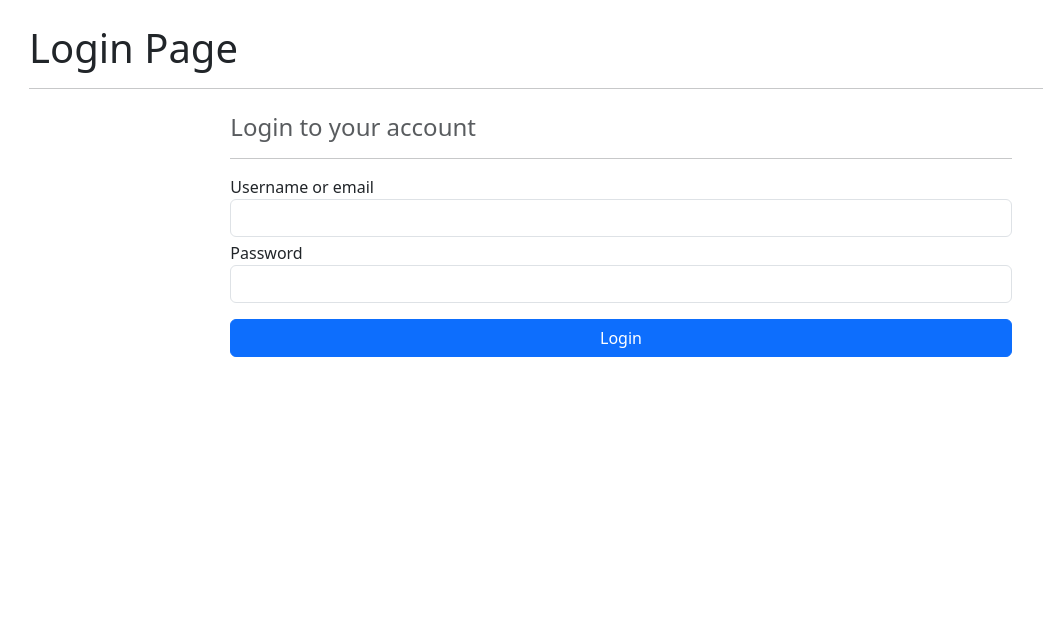
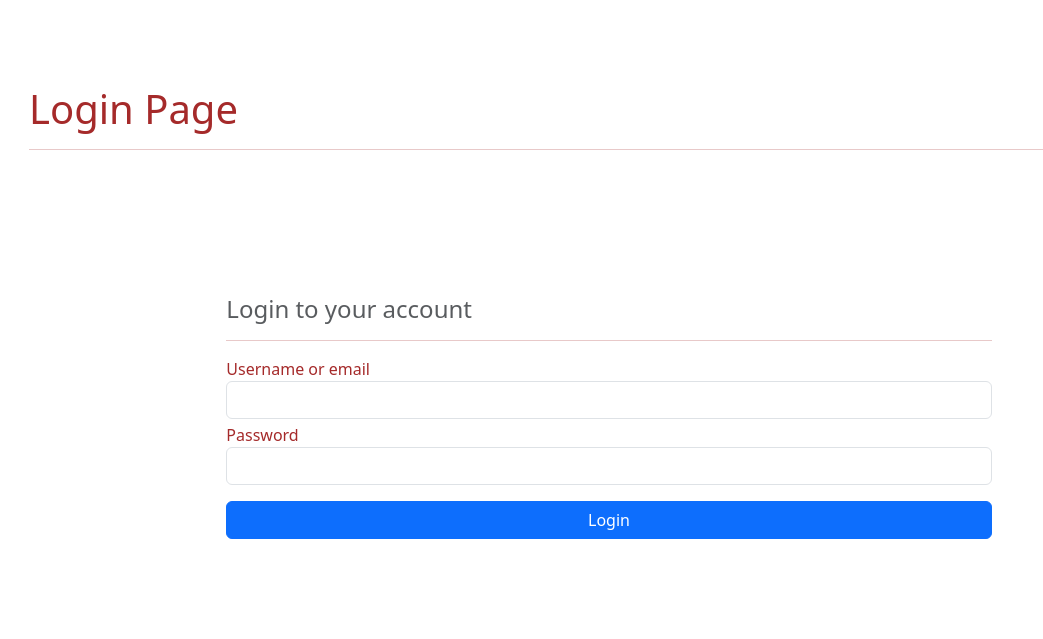
Before and after one commit to ays19/AUTHENTICATION, a Django app: page /login/ in a window 1280 px wide. Shown: the top 639 px of the page, without its empty margins (19-1062 px from the left). Run offline with Django 5.2, Linux system fonts and the light colour scheme.

Commit message:
new changes css

```diff
--- a/authentication/account/static/main.css
+++ b/authentication/account/css/main.css
@@ -2,5 +2,5 @@
     width: 100% !important;
     height: 80vh !important;
     overflow: hidden !important;
-    color: aqua !important;
+    color: brown !important;
 }
--- a/authentication/account/templates/base.html
+++ b/authentication/account/templates/base.html
@@ -9,6 +9,7 @@
 
     <!-- Bootstrap CSS -->
     <link rel="stylesheet" href="https://cdn.jsdelivr.net/npm/bootstrap@5.3.8/dist/css/bootstrap.rtl.min.css" integrity="sha384-CfCrinSRH2IR6a4e6fy2q6ioOX7O6Mtm1L9vRvFZ1trBncWmMePhzvafv7oIcWiW" crossorigin="anonymous">
+    <link rel="stylesheet" href="{% static 'css/main.css' %}">
 
   </head>
   <body>
@@ -19,7 +20,6 @@
 
     <!-- Option 1: Bootstrap Bundle with Popper -->
     <script src="https://cdn.jsdelivr.net/npm/bootstrap@5.3.8/dist/js/bootstrap.bundle.min.js" integrity="sha384-FKyoEForCGlyvwx9Hj09JcYn3nv7wiPVlz7YYwJrWVcXK/BmnVDxM+D2scQbITxI" crossorigin="anonymous"></script>
-    <link rel="stylesheet" href="{% static 'css/main.css' %}">
 
 
     <!-- Option 2: Separate Popper and Bootstrap JS -->
```
